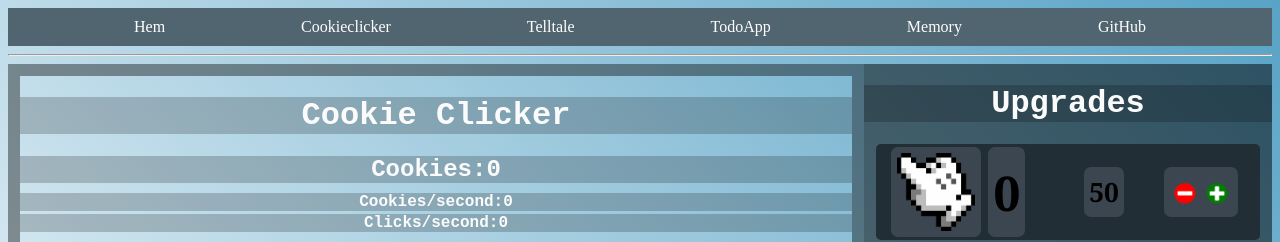
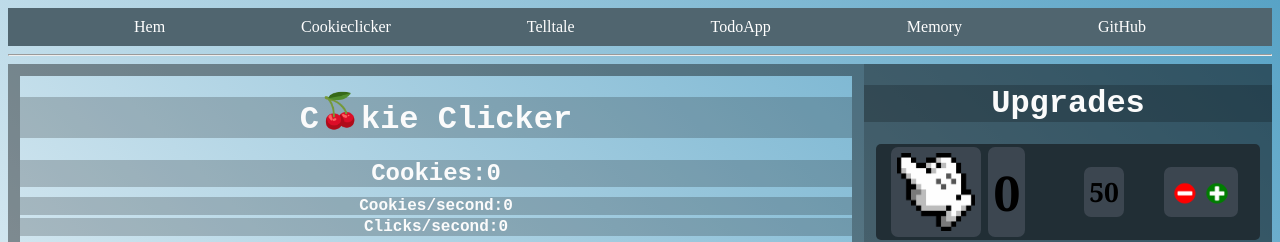
Before and after one commit to frofflo/frofflo.github.io, a SvelteKit app: page /cookieclicker in a window 1280 px wide. Shown: the top 242 px of the page. Built offline with nearby package versions, Linux system fonts and the light colour scheme.

Commit message:
Hot feet pics. Don't click link William

```diff
--- a/src/routes/cookieclicker/+page.svelte
+++ b/src/routes/cookieclicker/+page.svelte
@@ -347,7 +347,7 @@
 
 <div class="background">
     <div class="cookiebackground">
-      <h1>Cookie Clicker</h1>
+      <h1>C<span class="boobs">🍒</span>kie Clicker</h1>
       <h2>Cookies:{Math.ceil(cookies)}</h2>
       <h6>Cookies/second:{Math.floor(cookiesPerSecond*10)/10}</h6>
       <h6>Clicks/second:{cps}</h6>
@@ -750,6 +750,11 @@
   .cookiepictureclass:active{
     transform: scale(0.95);
   }
+  .boobs{
+    position: relative;
+    top: -6px;
+    font-size: 1.05em;
+  }
   .settingspic{
     display: flex;
     justify-content: center;
```
